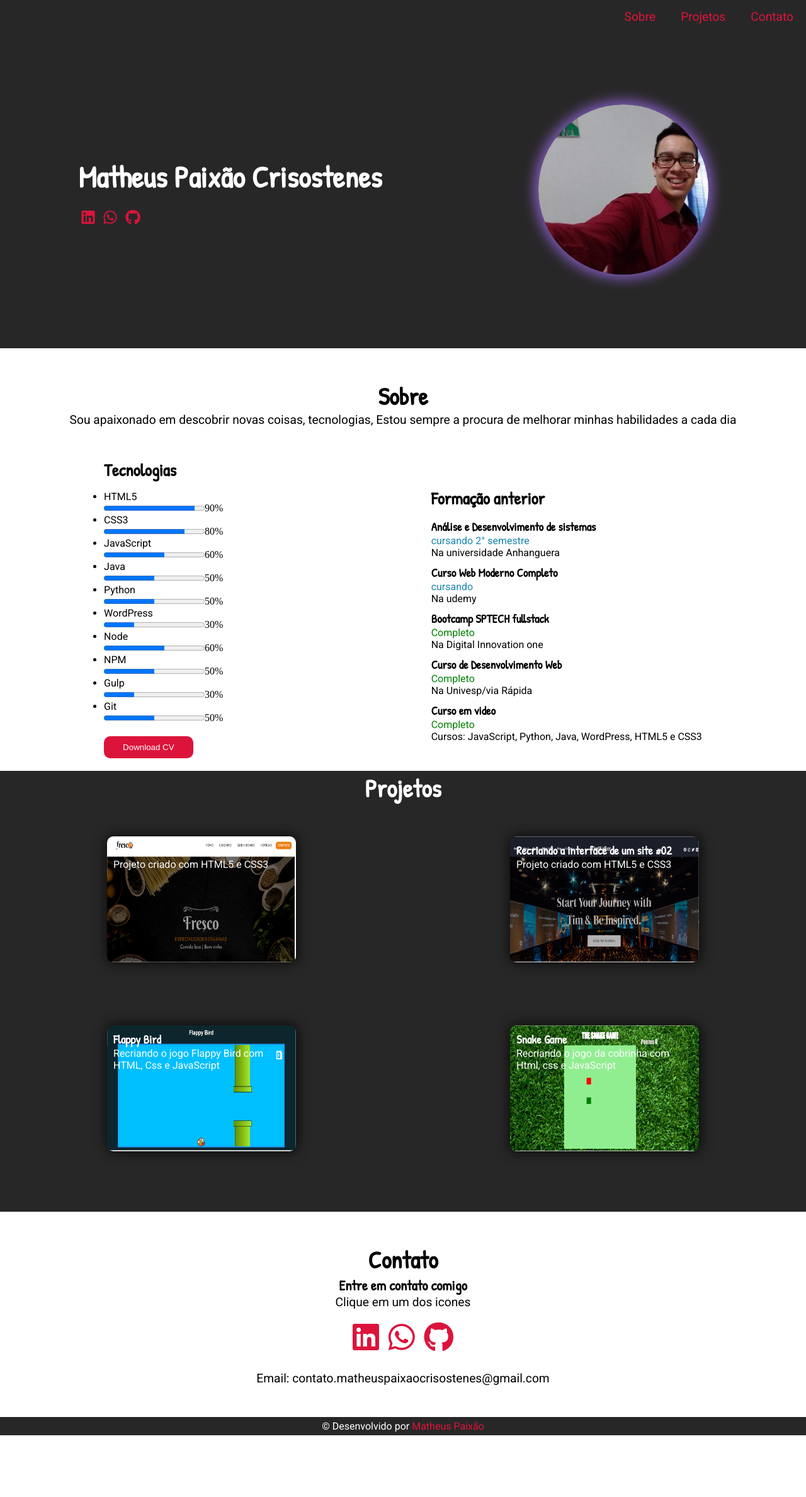
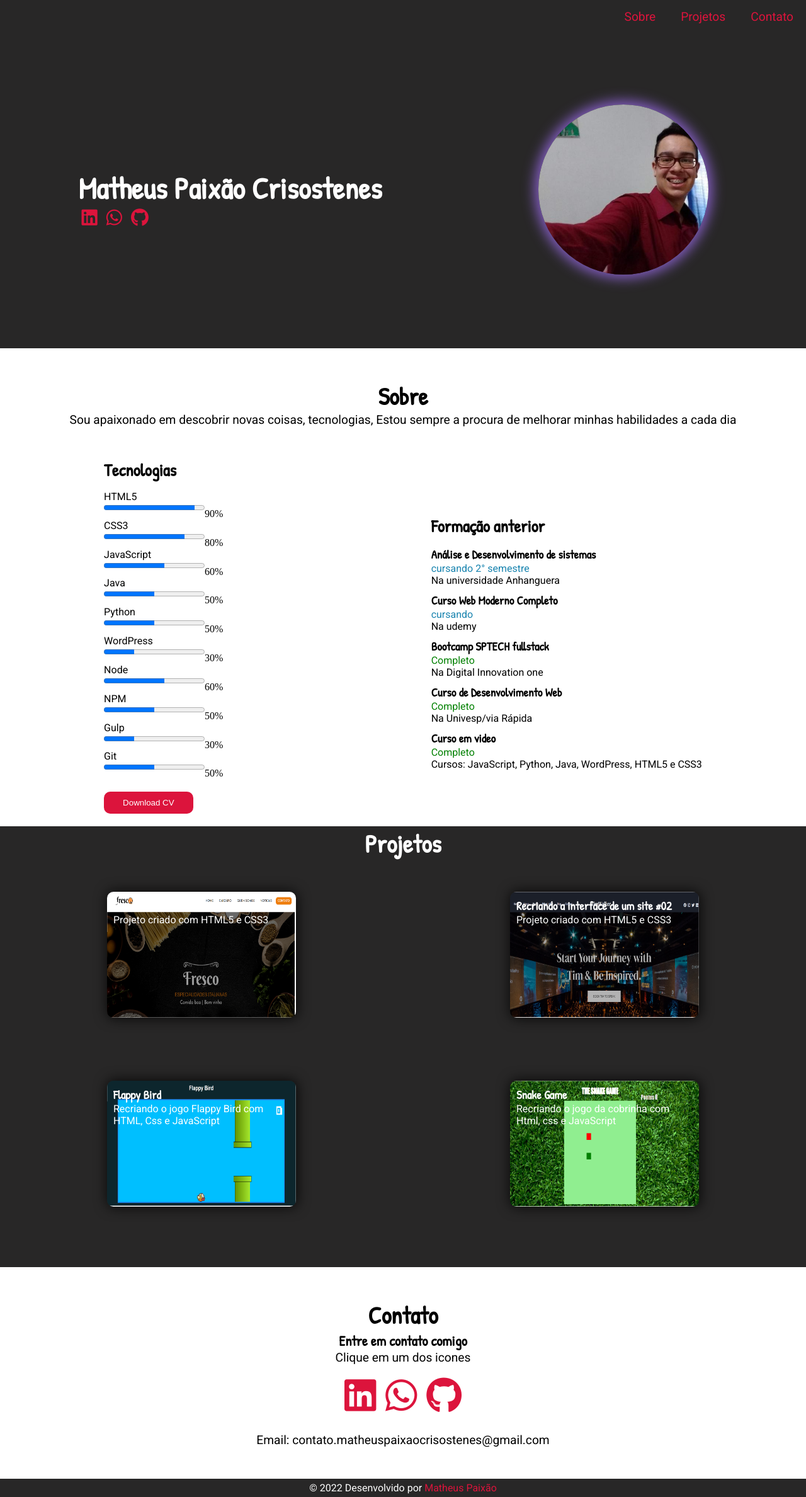
Before and after one commit to Matheuspaixaocrisostenes/portifolio, a plain HTML site: page index.html in a window 1280 px wide. Shown: the whole page at 63% size. Before the commit the page ends 2279 px from the top, so only its background shows below. Drawn offline with Linux system fonts and the light colour scheme.

Commit message:
fazendo umas mudancas

```diff
--- a/index.html
+++ b/index.html
@@ -23,17 +23,14 @@
     </nav>
 
     <section class="col black">
-        <div>
-            <h1>Matheus Paixão Crisostenes</h1>
-            <ul>
-                <div class="icons">
-                    <li><a href="https://www.linkedin.com/in/matheus-paix%C3%A3o-crisostenes-3863a51a7/"
-                            target="_black"><i class="fab fa-linkedin"></i></a></li>
-                    <li><a href="https://api.whatsapp.com/send?phone=973560450" target="_black"><i
-                                class="fab fa-whatsapp"></i></a></li>
-                    <li><a href="https://github.com/Matheuspaixaocrisostenes" target="_black"><i
-                                class="fab fa-github"></i></a></i></li>
-            </ul>
+        <div class="icons">
+                <h1>Matheus Paixão Crisostenes</h1>
+                <a href="https://www.linkedin.com/in/matheus-paix%C3%A3o-crisostenes-3863a51a7/"
+                            target="_black"><i class="fab fa-linkedin"></i></a>
+                <a href="https://api.whatsapp.com/send?phone=973560450" target="_black"><i
+                                class="fab fa-whatsapp"></i></a>
+                <a href="https://github.com/Matheuspaixaocrisostenes" target="_black"><i
+                                class="fab fa-github"></i></a></i>
         </div>
         <div>
             <img class="round" id="photo" src="src/imgs/foto.jpg" alt="Foto">
@@ -125,20 +122,18 @@
         <h3>Entre em contato comigo</h3>
         <p>Clique em um dos icones</p>
         <div class="icons">
-            <ul>
-                <li><a href="https://www.linkedin.com/in/matheus-paix%C3%A3o-crisostenes-3863a51a7/"
-                        target="_black"><i class="fab fa-linkedin"></i></a></li>
-                <li><a href="https://api.whatsapp.com/send?phone=973560450" target="_black"><i
-                            class="fab fa-whatsapp"></i></a></li>
-                <li><a href="https://github.com/Matheuspaixaocrisostenes" target="_black"><i
-                            class="fab fa-github"></i></a></i></li>
-            </ul>
+                <a href="https://www.linkedin.com/in/matheus-paix%C3%A3o-crisostenes-3863a51a7/"
+                        target="_black"><i class="fab fa-linkedin"></i></a>
+                <a href="https://api.whatsapp.com/send?phone=973560450" target="_black"><i
+                            class="fab fa-whatsapp"></i></a>
+                <a href="https://github.com/Matheuspaixaocrisostenes" target="_black"><i
+                            class="fab fa-github"></i></a></i>
     </div>
         <p>Email: contato.matheuspaixaocrisostenes@gmail.com</p>
     </section>
 
     <footer>
-        <p>&copy; Desenvolvido por <a href="https://github.com/Matheuspaixaocrisostenes" target="_blank">Matheus Paixão</a></p>
+        <p>&copy; 2022 Desenvolvido por <a href="https://github.com/Matheuspaixaocrisostenes" target="_blank">Matheus Paixão</a></p>
     </footer>
 
     <script>
--- a/src/assests/style.css
+++ b/src/assests/style.css
@@ -69,10 +69,10 @@ nav ul li a:hover{
     margin-top: 20px;
 }
 
-.icons li{
+.icons a{
     list-style: none;
-    display: inline;
     padding: 5px;
+    font-size: 1.2em;
 }
 
 .icons i{
@@ -107,6 +107,14 @@ nav ul li a:hover{
 
 #about h3{
     margin-top: 10px;
+}
+
+#about ul{
+    list-style: none;
+}
+
+#about progress{
+    margin-bottom: 10px;
 }
 
 #about button{
```
